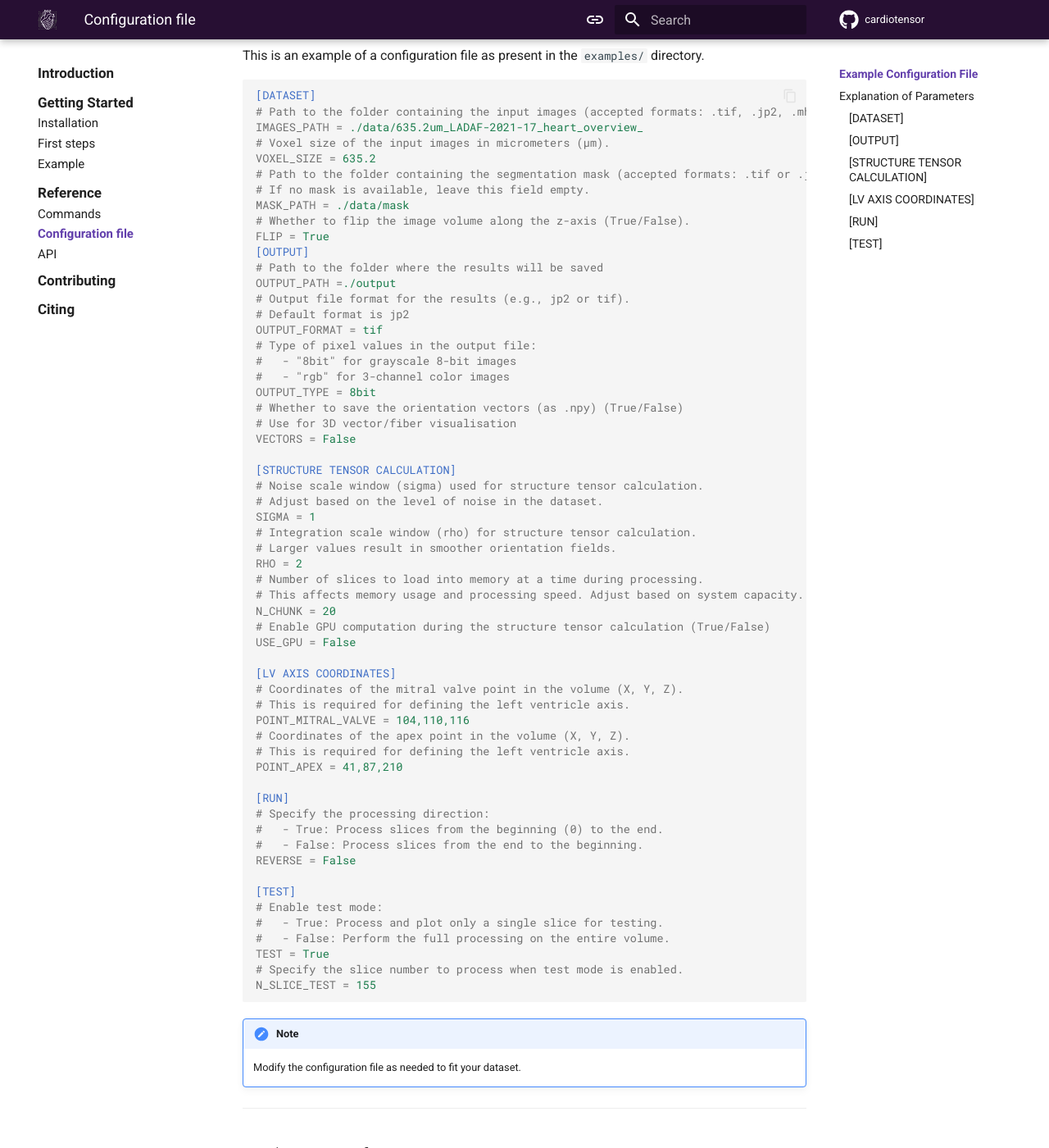
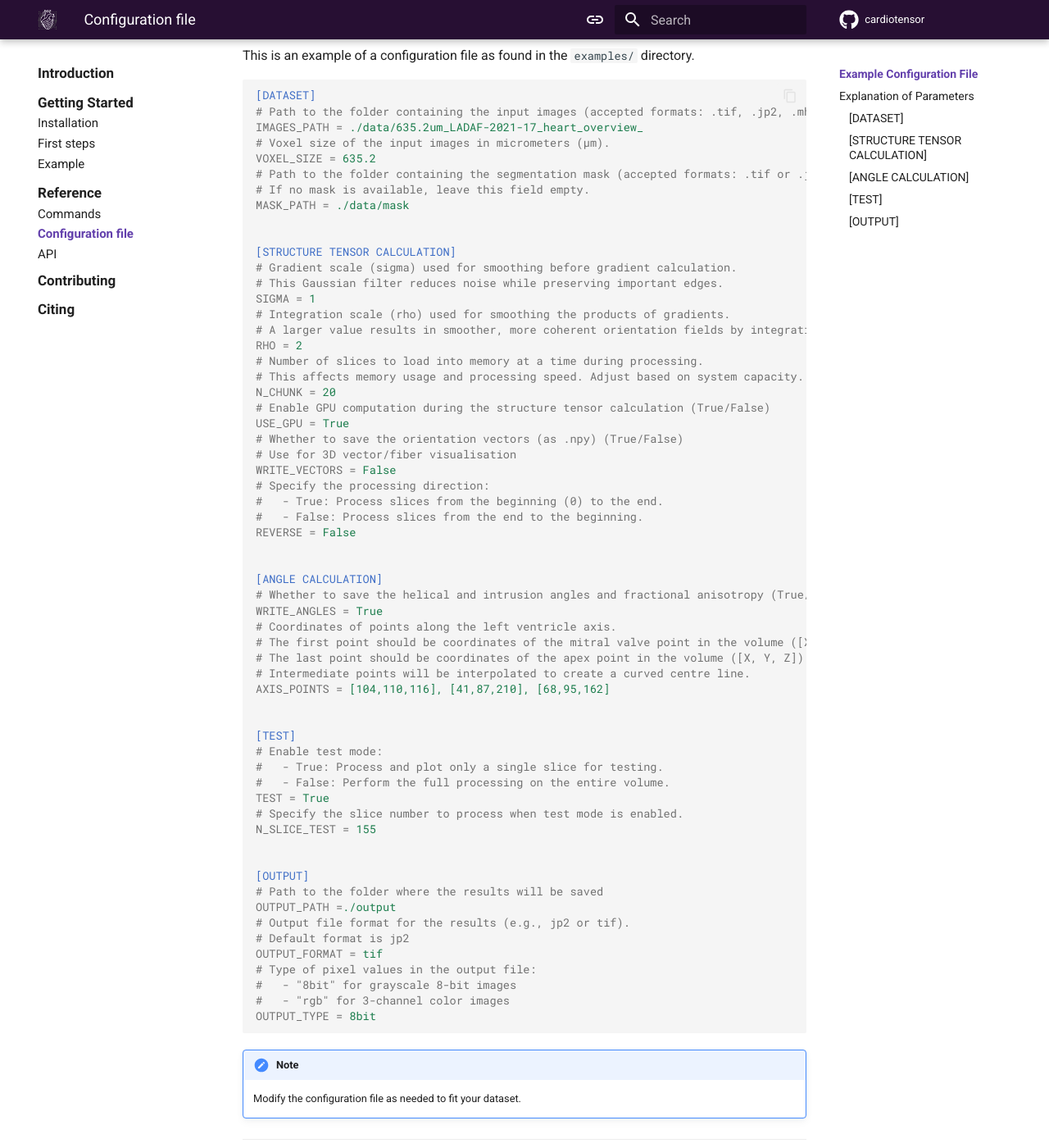
Before and after one commit to JosephBrunet/cardiotensor, an MkDocs documentation site: the page built from docs/reference/configuration.md, in a window 1280 px wide and 1400 px high, scrolled down 358 px. Shown: the whole window at 82% size. Built offline with MkDocs 1.6.1 and Material for MkDocs 9.7.7, drawn with Linux system fonts in a browser that asks for light colours; comment, search, counter and statistics services are not loaded; some of the changed text lies outside the part shown.

Commit message:
update doc conf file

````diff
--- a/docs/reference/configuration.md
+++ b/docs/reference/configuration.md
@@ -1,11 +1,13 @@
+
 # Configuration File
 
-The configuration file in **cardiotensor** allows you to specify the parameters required for processing input datasets, calculating orientation tensors, and saving results. Below is a detailed explanation of each section and parameter in the configuration file.
+The configuration file in **cardiotensor** allows you to specify the parameters required for processing input datasets, calculating orientation tensors, computing angles, and saving results. Below is a detailed explanation of each section and parameter in the configuration file.
 
 ---
+
 ## Example Configuration File
 
-This is an example of a configuration file as present in the `examples/` directory.
+This is an example of a configuration file as found in the `examples/` directory.
 
 ```ini
 [DATASET]
@@ -16,8 +18,48 @@
 # Path to the folder containing the segmentation mask (accepted formats: .tif or .jp2)
 # If no mask is available, leave this field empty.
 MASK_PATH = ./data/mask
-# Whether to flip the image volume along the z-axis (True/False).
-FLIP = True
+
+
+[STRUCTURE TENSOR CALCULATION]
+# Gradient scale (sigma) used for smoothing before gradient calculation.
+# This Gaussian filter reduces noise while preserving important edges.
+SIGMA = 1
+# Integration scale (rho) used for smoothing the products of gradients.
+# A larger value results in smoother, more coherent orientation fields by integrating over a larger neighborhood.
+RHO = 2
+# Number of slices to load into memory at a time during processing.
+# This affects memory usage and processing speed. Adjust based on system capacity.
+N_CHUNK = 20
+# Enable GPU computation during the structure tensor calculation (True/False)
+USE_GPU = True
+# Whether to save the orientation vectors (as .npy) (True/False)
+# Use for 3D vector/fiber visualisation
+WRITE_VECTORS = False
+# Specify the processing direction:
+#   - True: Process slices from the beginning (0) to the end.
+#   - False: Process slices from the end to the beginning.
+REVERSE = False
+
+
+[ANGLE CALCULATION]
+# Whether to save the helical and intrusion angles and fractional anisotropy (True/False)
+WRITE_ANGLES = True
+# Coordinates of points along the left ventricle axis.
+# The first point should be coordinates of the mitral valve point in the volume ([X, Y, Z])
+# The last point should be coordinates of the apex point in the volume ([X, Y, Z])
+# Intermediate points will be interpolated to create a curved centre line.
+AXIS_POINTS = [104,110,116], [41,87,210], [68,95,162]
+
+
+[TEST]
+# Enable test mode:
+#   - True: Process and plot only a single slice for testing.
+#   - False: Perform the full processing on the entire volume.
+TEST = True
+# Specify the slice number to process when test mode is enabled.
+N_SLICE_TEST = 155
+
+
 [OUTPUT]
 # Path to the folder where the results will be saved
 OUTPUT_PATH =./output
@@ -28,45 +70,6 @@
 #   - "8bit" for grayscale 8-bit images
 #   - "rgb" for 3-channel color images
 OUTPUT_TYPE = 8bit
-# Whether to save the orientation vectors (as .npy) (True/False)
-# Use for 3D vector/fiber visualisation
-VECTORS = False
-
-[STRUCTURE TENSOR CALCULATION]
-# Noise scale window (sigma) used for structure tensor calculation.
-# Adjust based on the level of noise in the dataset.
-SIGMA = 1
-# Integration scale window (rho) for structure tensor calculation.
-# Larger values result in smoother orientation fields.
-RHO = 2
-# Number of slices to load into memory at a time during processing.
-# This affects memory usage and processing speed. Adjust based on system capacity.
-N_CHUNK = 20
-# Enable GPU computation during the structure tensor calculation (True/False)
-USE_GPU = False
-
-[LV AXIS COORDINATES]
-# Coordinates of the mitral valve point in the volume (X, Y, Z).
-# This is required for defining the left ventricle axis.
-POINT_MITRAL_VALVE = 104,110,116
-# Coordinates of the apex point in the volume (X, Y, Z).
-# This is required for defining the left ventricle axis.
-POINT_APEX = 41,87,210
-
-[RUN]
-# Specify the processing direction:
-#   - True: Process slices from the beginning (0) to the end.
-#   - False: Process slices from the end to the beginning.
-REVERSE = False
-
-[TEST]
-# Enable test mode:
-#   - True: Process and plot only a single slice for testing.
-#   - False: Perform the full processing on the entire volume.
-TEST = True
-# Specify the slice number to process when test mode is enabled.
-N_SLICE_TEST = 155
-
 ```
 
 !!! note
@@ -79,60 +82,55 @@
 
 ### `[DATASET]`
 - **`IMAGES_PATH`**: Path to the input dataset containing 3D images.
-- **`VOXEL_SIZE`**: Voxel size of the dataset in micrometers (e.g., 635.2 µm).
+- **`VOXEL_SIZE`**: Voxel size of the dataset in micrometers.
 - **`MASK_PATH`**: Path to the binary segmentation mask. Leave blank if no mask is available.
 
 !!! note
 
-    The mask volume can be downscaled compare to the heart volume. The binning factor will be searched and the mask will be automatically upscaled to match the heart volume.
+    The mask volume can be downscaled compared to the heart volume. The binning factor will be estimated automatically and the mask will be upscaled accordingly.
 
-- **`FLIP`**: Boolean flag to flip the dataset along the z-axis.
+---
 
-### `[OUTPUT]`
-- **`OUTPUT_PATH`**: Directory where processed results will be saved.
-- **`OUTPUT_FORMAT`**: Format of output files (`jp2` or `tif`).
-- **`OUTPUT_TYPE`**: Pixel format for the output:
-    - `8bit`: Grayscale 8-bit.
-    - `rgb`: 3-channel color.
-- **`VECTORS`**: Boolean flag to save orientation vectors as `.npy` files for 3D visualization.
+### `[STRUCTURE TENSOR CALCULATION]`
+- **`SIGMA`**: Noise scale before gradient computation. Helps reduce noise while preserving structures.
+- **`RHO`**: Integration scale for smoothing tensor components. Larger values yield smoother orientation fields.
+- **`N_CHUNK`**: Number of slices to process simultaneously.
+- **`USE_GPU`**: Enable GPU computation (requires CuPy).
+- **`WRITE_VECTORS`**: Save orientation 3rd vector as `.npy` files.
 
 !!! warning
 
-    The `.npy` vector files are saved in `float32` by default. The resulting disk size can be massive
+    Orientation vectors are saved in `float32` format and may consume significant disk space.
 
-### `[STRUCTURE TENSOR CALCULATION]`
-- **`SIGMA`**: Noise scale for the structure tensor. Higher values smooth noisy data.
-- **`RHO`**: Integration scale for the structure tensor. Larger values produce smoother orientation fields.
+- **`REVERSE`**: Process volume from end to start if set to `True`.
 
 !!! note
 
-    Adjust `SIGMA`, `RHO` based on dataset characteristics and voxel size.
+    The structure tensor calculation is performed using the [`structure-tensor`](https://github.com/Skielex/structure-tensor) Python package with optional CUDA support.
 
-- **`N_CHUNK`**: Number of slices to process at once. Adjust based on system memory.
+---
+
+### `[ANGLE CALCULATION]`
+- **`WRITE_ANGLES`**: Save helix and intrusion angles and fractional anisotropy values.
+- **`AXIS_POINTS`**: List of 3D points `[X, Y, Z]` along the ventricle axis. Typically, the first and last points correspond to the mitral valve and apex. Intermediate points help create a curved axis via interpolation.
+
+---
+
+### `[TEST]`
+- **`TEST`**: Enable test mode to process a single slice.
+- **`N_SLICE_TEST`**: Index of the slice to test.
 
 !!! note
 
-    Adjust `N_CHUNK` based on your system to avoid OOM error. If you obtain an OOM error try to reduce `N_CHUNK`.
-
-- **`USE_GPU`**: Enable GPU computation during the structure tensor calculation (True/False)
-
-!!! note
-
-    The structure tensor calculation is performed using the [`structure-tensor`](https://github.com/Skielex/structure-tensor) python package. This package allows GPU computation using CUDA and [CuPy](https://github.com/cupy/cupy).
-
-### `[LV AXIS COORDINATES]`
-- **`POINT_MITRAL_VALVE`**: (X, Y, Z) coordinates of the mitral valve.
-- **`POINT_APEX`**: (X, Y, Z) coordinates of the apex. Both parameters are essential for defining the left ventricle axis.
-
-### `[RUN]`
-- **`REVERSE`**: Boolean to process slices in reverse order (end to beginning).
-
-### `[TEST]`
-- **`TEST`**: Boolean flag to enable test mode for processing a single slice.
-- **`N_SLICE_TEST`**: Slice number to process in test mode.
-
-!!! note
-
-    Use test mode to quickly verify the pipeline before running full-volume processing.
+    Use test mode to verify processing on a small subset before running on the full volume.
 
 ---
+
+### `[OUTPUT]`
+- **`OUTPUT_PATH`**: Directory where results are saved.
+- **`OUTPUT_FORMAT`**: Output format (`jp2` or `tif`).
+- **`OUTPUT_TYPE`**: Image bit depth and channel type:
+    - `8bit`: grayscale 8-bit image.
+    - `rgb`: 3-channel color image.
+
+---
````
